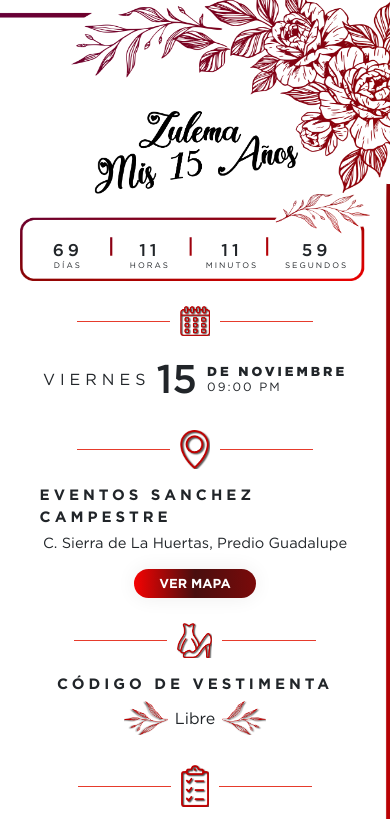
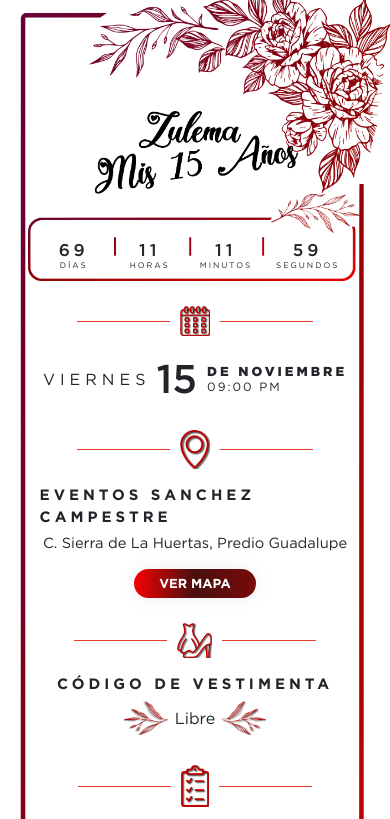
Before and after one commit to xLuisF/15, a website: page index.html in a window 390 px wide. Shown: the top 819 px of the page. Drawn offline with nearby package versions, Linux system fonts and the light colour scheme.

Commit message:
correccion

```diff
--- a/app.js
+++ b/app.js
@@ -8,7 +8,7 @@ document.addEventListener('DOMContentLoaded',() => {
     //===
     // VARIABLES
     //===
-    const diaDelEvento = new Date('11/15/2024 09:00 PM');
+    const diaDelEvento = new Date('11/15/2024 9:00 PM');
     // DOM for render
     const dias = document.getElementById('days');
     const horas = document.getElementById('hours');
--- a/index.css
+++ b/index.css
@@ -203,7 +203,7 @@ footer {
     margin-top: -5%;
   }
   body {
-    background-size: 105% 100%;
+    background-size: 90% 100%;
   }
 
   header {
@@ -217,7 +217,7 @@ footer {
   }
 
   .row {
-    width: 63%;
+    width: 60%;
     background-size: 93% 100%;
     padding-right: 23px;
     padding-left: 20px;
```
